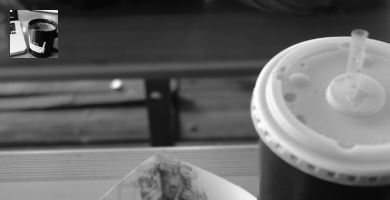
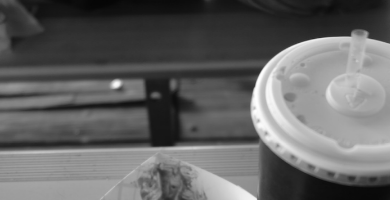
Before and after one commit to tom-henderson/tom-henderson.github.io, a Jekyll site: the page built from index.html, in a window 390 px wide. Shown: the top 200 px of the page. Built offline with Jekyll 4.4.1, drawn with Linux system fonts in a browser that asks for light colours; nearby versions of some CDN libraries; some web fonts are replaced; Markdown is read by kramdown in place of the engine named in the settings; the list of posts is cut into pages by our own code.

Commit message:
Hide avatar image if it would overlap content.

```diff
--- a/css/main.sass
+++ b/css/main.sass
@@ -57,6 +57,12 @@ body
     height: $rs*3
     background-size: cover
     background-repeat: no-repeat
+
+@media screen and (max-width: 710px)
+  .logo-readium
+    display: none
+  .logo
+    display: none
 
 .teaserimage
   height: 450px
```
